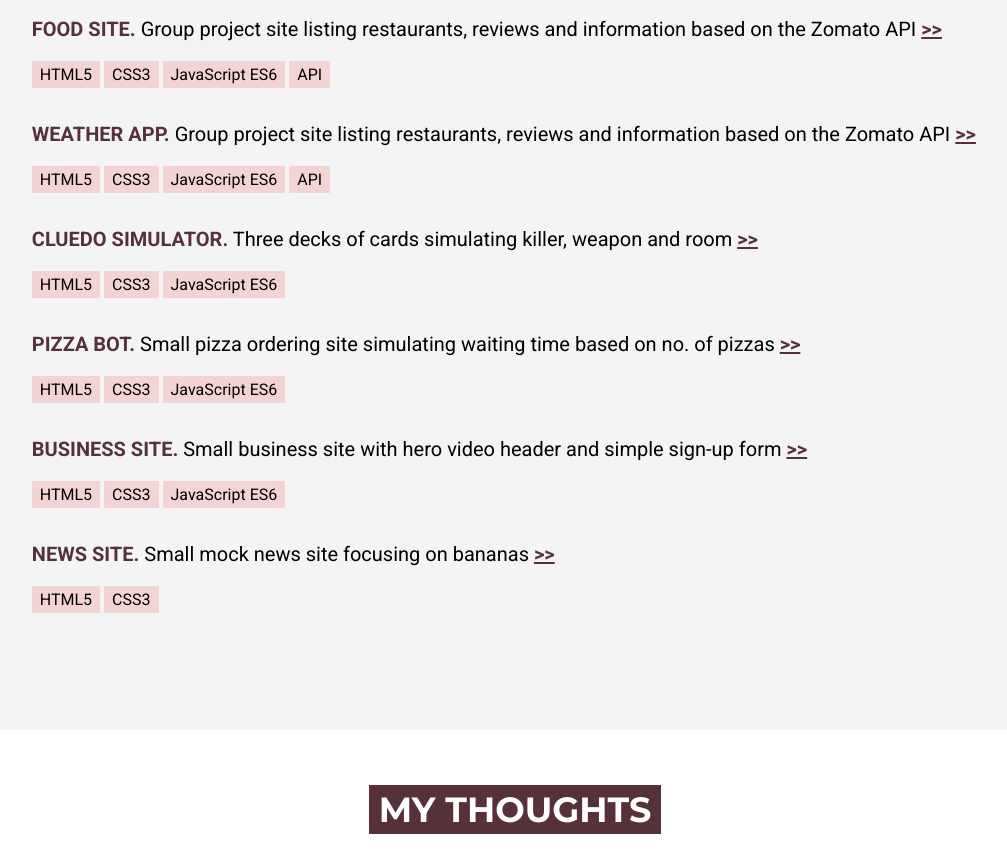
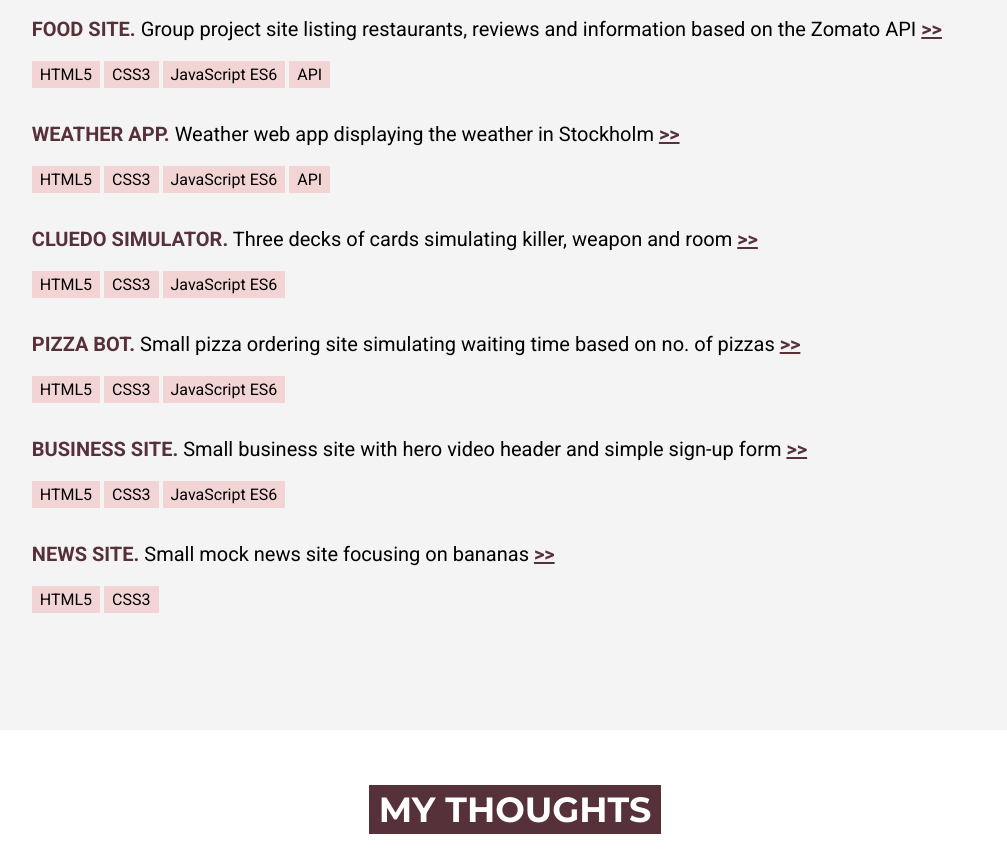
Before and after one commit to fridamaria/portfolio, a plain HTML site: page code/index.html in a window 1280 px wide. Shown: the part 2440-3299 px from the top of the page, without its empty margins (125-1132 px from the left). Drawn offline with Linux system fonts and the light colour scheme.

Commit message:
updated weather app text

```diff
--- a/code/index.html
+++ b/code/index.html
@@ -179,7 +179,7 @@
           <section class="project-description" aria-label="Project description">
             <span class="featured-project">WEATHER APP.</span>
             <span class="featured-sentence">
-              Group project site listing restaurants, reviews and information based on the Zomato API </span>
+              Weather web app displaying the weather in Stockholm </span>
             <span class="link-arrows" aria-hidden="true">>></span>
           </section>
           <section class="code-tag-container" aria-label="Code tags">
```
